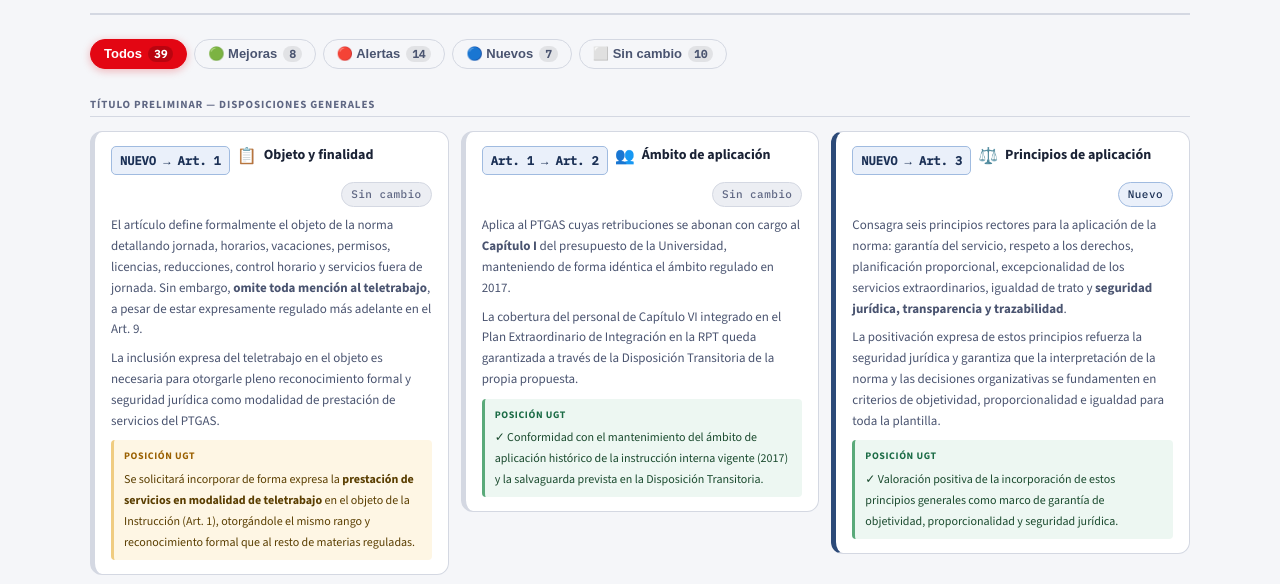
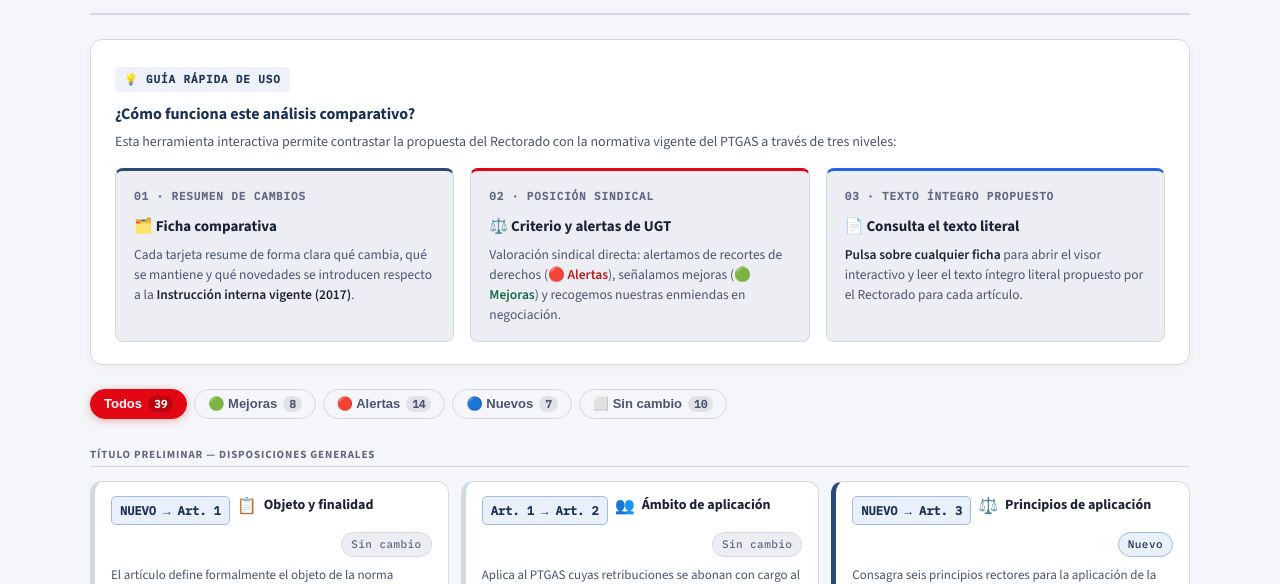
Before and after one commit to OcBSmith/Instrucci-n-interna-propuesta-rectorado, a plain HTML site: page index.html in a window 1280 px wide. Shown: the part 516-1100 px from the top of the page. Drawn offline with nearby package versions, Linux system fonts and the light colour scheme; a web font is replaced by a local one.

Commit message:
Añadir guía rápida 'Cómo funciona' con los 3 niveles del comparador (resumen, posición UGT y texto propuesto al pulsar)

```diff
--- a/index.html
+++ b/index.html
@@ -15,7 +15,7 @@
 <title>Instrucción Interna UMA — Guía UGT</title>
 <link rel="preconnect" href="https://fonts.googleapis.com">
 <link rel="stylesheet" href="https://fonts.googleapis.com/css2?family=Playfair+Display:ital,wght@0,600;0,700;0,900;1,600&family=Source+Sans+3:wght@300;400;500;600;700&family=IBM+Plex+Mono:wght@400;500&display=swap">
-<link rel="stylesheet" href="main.css?v=20261006c">
+<link rel="stylesheet" href="main.css?v=20261006d">
 
 <!-- ESTILO INLINE ELIMINADO — ver main.css -->
 <style>/* ver main.css */</style>
@@ -117,10 +117,35 @@
       <div class="section-icon navy">📋</div>
       <div>
         <h2 class="section-title">Análisis artículo a artículo</h2>
-        <p class="section-sub">Análisis de los 39 artículos y disposiciones de la propuesta. Pulsa cualquier ficha para leer el texto de la propuesta de cambio.</p>
+        <p class="section-sub">Comparativa detallada de los 39 artículos y disposiciones frente a la Instrucción interna vigente (2017).</p>
       </div>
       <span class="section-count">39 fichas</span>
     </div>
+
+    <!-- ── CÓMO FUNCIONA EL COMPARADOR ── -->
+    <div class="intro-box">
+      <div class="intro-box-badge">💡 Guía rápida de uso</div>
+      <h3 class="intro-box-title">¿Cómo funciona este análisis comparativo?</h3>
+      <p class="intro-box-desc">Esta herramienta interactiva permite contrastar la propuesta del Rectorado con la normativa vigente del PTGAS a través de tres niveles:</p>
+      <div class="intro-steps">
+        <div class="intro-step">
+          <div class="intro-step-num">01 · Resumen de cambios</div>
+          <div class="intro-step-title">🗂️ Ficha comparativa</div>
+          <p class="intro-step-text">Cada tarjeta resume de forma clara qué cambia, qué se mantiene y qué novedades se introducen respecto a la <strong>Instrucción interna vigente (2017)</strong>.</p>
+        </div>
+        <div class="intro-step">
+          <div class="intro-step-num">02 · Posición sindical</div>
+          <div class="intro-step-title">⚖️ Criterio y alertas de UGT</div>
+          <p class="intro-step-text">Valoración sindical directa: alertamos de recortes de derechos (<strong style="color:#B91C1C">🔴 Alertas</strong>), señalamos mejoras (<strong style="color:var(--green)">🟢 Mejoras</strong>) y recogemos nuestras enmiendas en negociación.</p>
+        </div>
+        <div class="intro-step">
+          <div class="intro-step-num">03 · Texto íntegro propuesto</div>
+          <div class="intro-step-title">📄 Consulta el texto literal</div>
+          <p class="intro-step-text"><strong>Pulsa sobre cualquier ficha</strong> para abrir el visor interactivo y leer el texto íntegro literal propuesto por el Rectorado para cada artículo.</p>
+        </div>
+      </div>
+    </div>
+
     <div class="filter-chips-row" style="margin-bottom:20px">
       <div class="filter-chips">
         <button type="button" class="filter-chip active" data-cat="all" onclick="filtrarArts('all',this)">Todos <span class="filter-chip-count">39</span></button>
--- a/main.css
+++ b/main.css
@@ -53,14 +53,19 @@ body{background:var(--bg);color:var(--text);font-family:'Source Sans 3',system-u
 .section-sub{font-size:15px;color:var(--text-3);margin-top:2px}
 .section-count{margin-left:auto;font-size:14px;color:var(--text-3);white-space:nowrap;font-weight:600;background:var(--bg-muted);padding:4px 12px;border-radius:20px}
 
-/* ── INTRO BOX ── */
-.intro-box{background:var(--bg-card);border:1px solid var(--border);border-radius:var(--r-xl);padding:32px 36px;margin-bottom:0}
-.intro-box h2{font-family:'Playfair Display',serif;font-size:22px;font-weight:700;color:var(--brand);margin-bottom:14px}
-.intro-steps{display:grid;grid-template-columns:repeat(3,1fr);gap:20px;margin-top:22px}
-.intro-step{background:var(--bg-muted);border-radius:var(--r-md);padding:18px 20px;border-top:3px solid var(--navy)}
-.intro-step-num{font-family:'IBM Plex Mono',monospace;font-size:11px;text-transform:uppercase;letter-spacing:.1em;color:var(--text-3);margin-bottom:6px}
-.intro-step-title{font-weight:700;font-size:16px;color:var(--text);margin-bottom:6px}
-.intro-step-text{font-size:14px;color:var(--text-2);line-height:1.5}
+/* ── INTRO BOX / GUÍA RÁPIDA ── */
+.intro-box{background:var(--bg-card);border:1px solid var(--border);border-radius:var(--r-lg);padding:22px 24px;margin-bottom:24px;box-shadow:0 2px 8px rgba(0,0,0,.03)}
+.intro-box-badge{display:inline-flex;align-items:center;gap:6px;background:#EEF2F8;border-radius:4px;padding:3px 9px;font-family:'IBM Plex Mono',monospace;font-size:11px;font-weight:700;letter-spacing:.08em;text-transform:uppercase;color:var(--navy);margin-bottom:8px}
+.intro-box-title{font-size:16px;font-weight:700;color:var(--navy);margin:0 0 4px 0;display:flex;align-items:center;gap:8px}
+.intro-box-desc{font-size:14px;color:var(--text-2);line-height:1.45;margin:0}
+.intro-steps{display:grid;grid-template-columns:repeat(3,1fr);gap:16px;margin-top:16px}
+.intro-step{background:var(--bg-muted);border:1px solid var(--border);border-radius:var(--r-md);padding:16px 18px;border-top:3px solid var(--navy-mid);display:flex;flex-direction:column}
+.intro-step:nth-child(2){border-top-color:var(--brand)}
+.intro-step:nth-child(3){border-top-color:#2563EB}
+.intro-step-num{font-family:'IBM Plex Mono',monospace;font-size:11px;font-weight:700;text-transform:uppercase;letter-spacing:.08em;color:var(--text-3);margin-bottom:6px}
+.intro-step-title{font-weight:700;font-size:15px;color:var(--text);margin-bottom:6px;display:flex;align-items:center;gap:6px}
+.intro-step-text{font-size:13.5px;color:var(--text-2);line-height:1.48;margin:0}
+.intro-step-text strong{color:var(--text);font-weight:600}
 
 /* ── GLOSARIO ── */
 .glosario-grid{display:grid;grid-template-columns:repeat(auto-fill,minmax(280px,1fr));gap:14px;margin-top:4px}
@@ -353,7 +358,7 @@ dialog.consult-dialog::backdrop{background:rgba(0,0,0,.45)}
 
 @media print{
   /* ── Ocultar elementos de interfaz ── */
-  .sticky-nav,.btn-top,.focus-toggle-btn,.print-btn,.copy-quote-btn,
+  .intro-box,.sticky-nav,.btn-top,.focus-toggle-btn,.print-btn,.copy-quote-btn,
   .negotiation-banner,.acord-controls,.acord-slider-controls,
   .filter-chips-row,.filter-search-box,.calc-section,
   dialog,.consult-dialog,.reading-progress-bar,
@@ -448,7 +453,8 @@ dialog.consult-dialog::backdrop{background:rgba(0,0,0,.45)}
   .scorecard-wrap{padding:0 18px}.scorecard{grid-template-columns:repeat(2,1fr)}
   .score-item:nth-child(2)::before{display:none}
   .card-compare{grid-template-columns:1fr}
-  .intro-steps{grid-template-columns:1fr}
+  .intro-box{padding:18px 18px}
+  .intro-steps{grid-template-columns:1fr;gap:12px}
   .position-box{padding:28px 24px}
   .doc-footer{justify-content:center}
   .section-count{display:none}
```
Also changed, not shown: MEMORY.md (+2 -1 lines).
